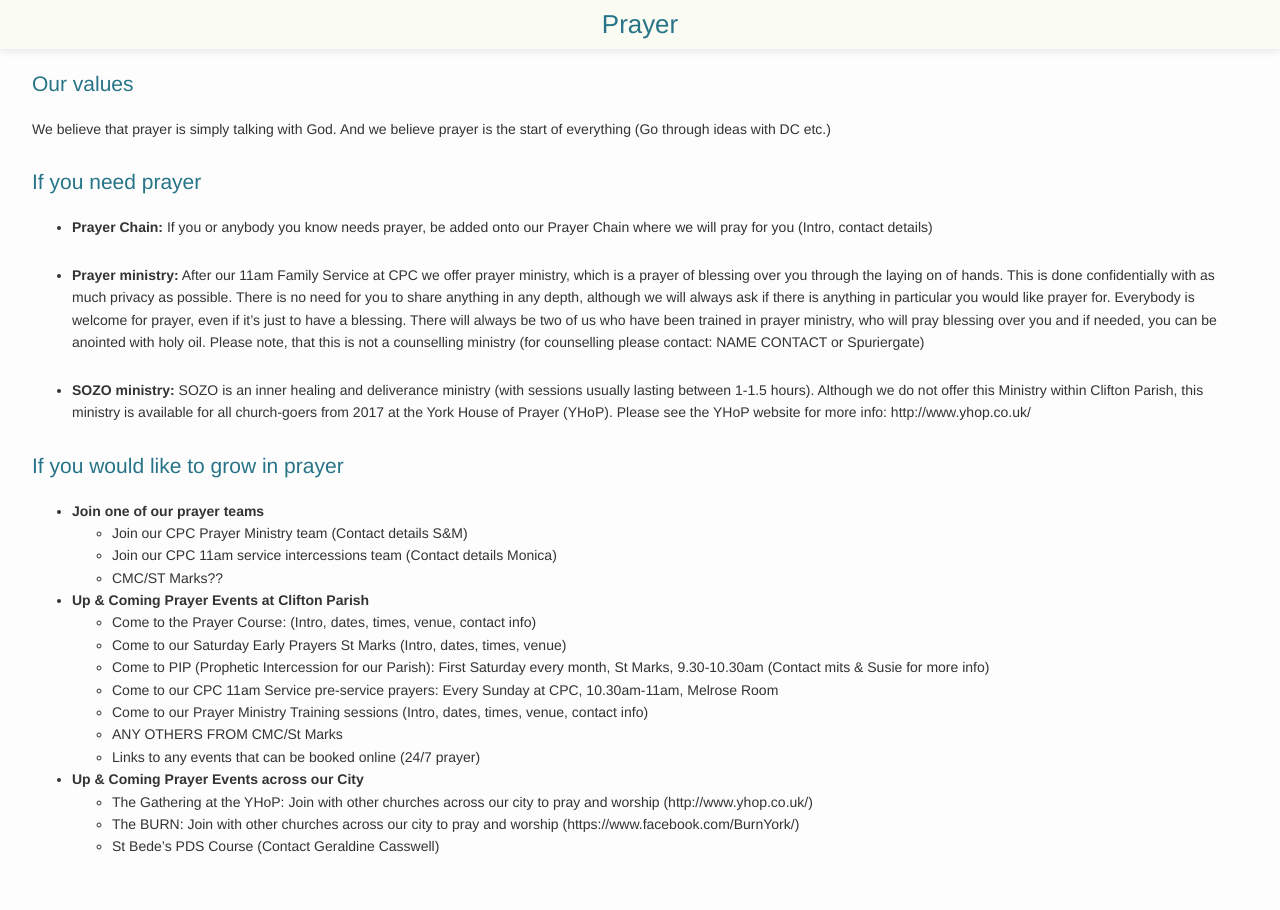
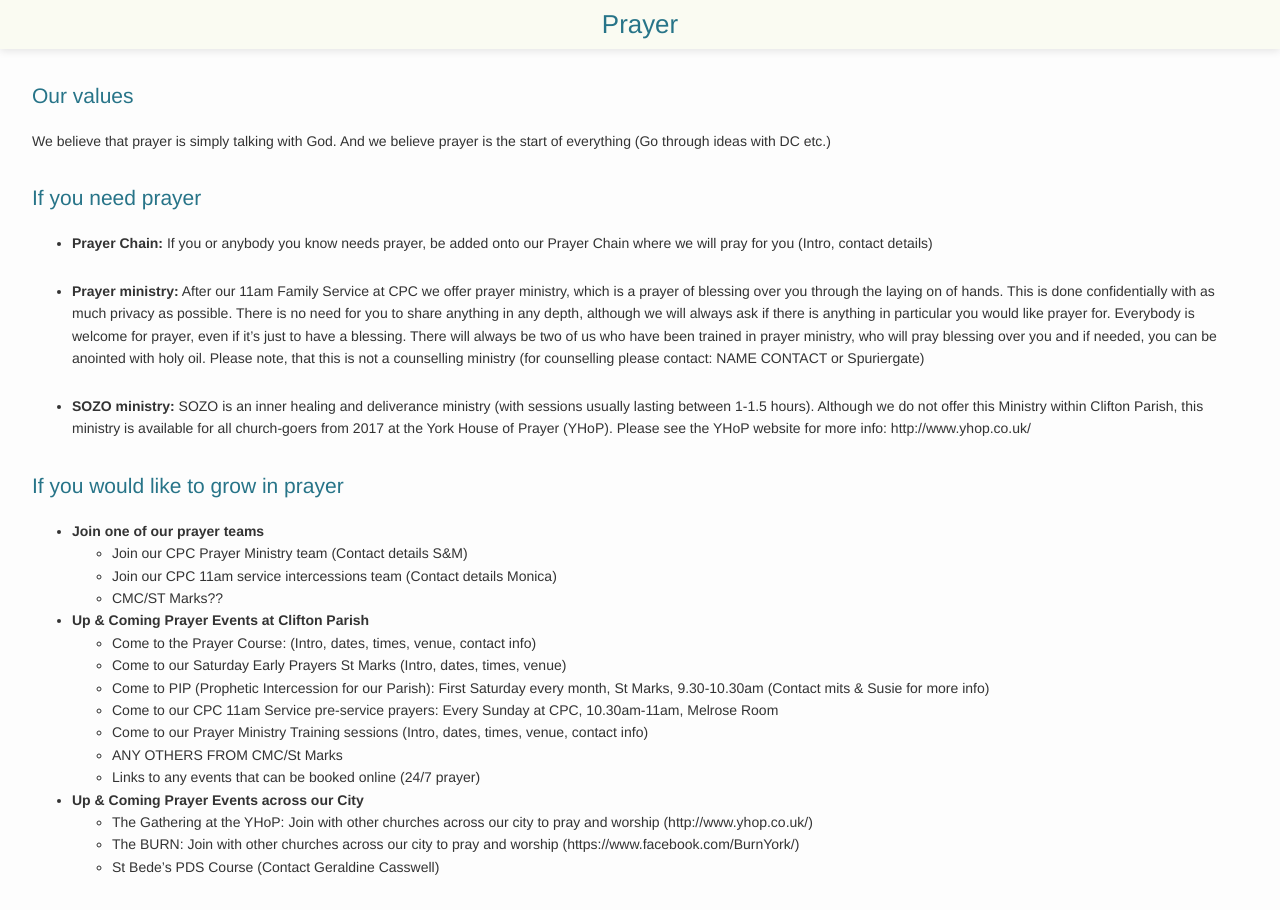
Before and after one commit to griffpatch/CPCYorkPP, a Jekyll site: the page built from pages/prayer.md, in a window 1280 px wide. Built offline with Jekyll 4.4.1, drawn with Linux system fonts in a browser that asks for light colours.

Commit message:
Update main.css

```diff
--- a/css/main.css
+++ b/css/main.css
@@ -29,6 +29,7 @@ h2 {
 	color: #277488;
 	font-weight: 300;
 	font-size:1.5em;
+	margin-top:1.4em;
 }
 
 p {
```
